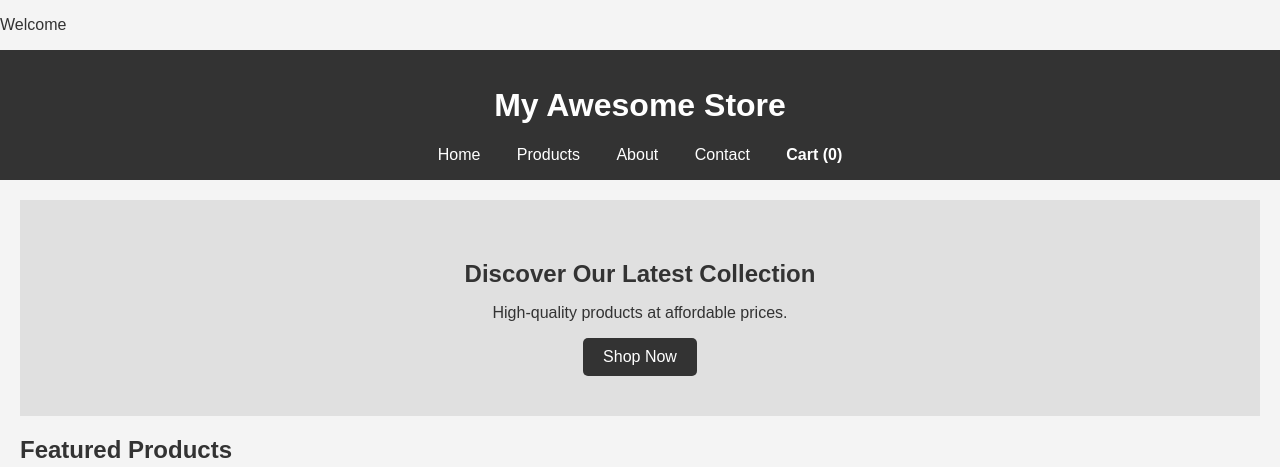
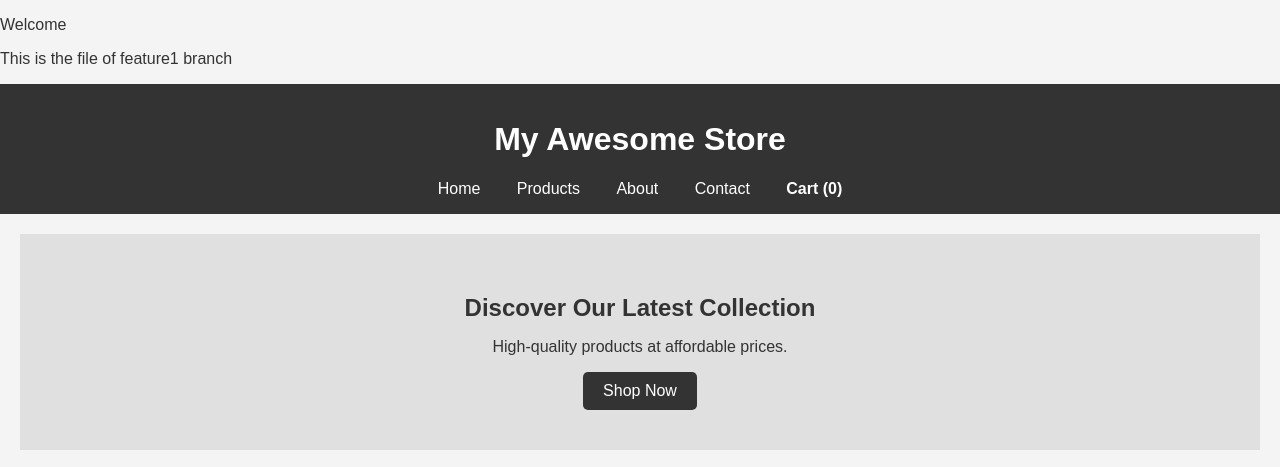
Before and after one commit to OnkarKulkarni22/localrepo, a plain HTML site: page index.html in a window 1280 px wide. Shown: the top 467 px of the page. Drawn offline with Linux system fonts and the light colour scheme.

```diff
--- a/index.html
+++ b/index.html
@@ -8,6 +8,7 @@
 </head>
 <body>
     <p>Welcome</p>
+    <p>This is the file of feature1 branch</p>
     <header>
         <h1>My Awesome Store</h1>
         <nav>
```
